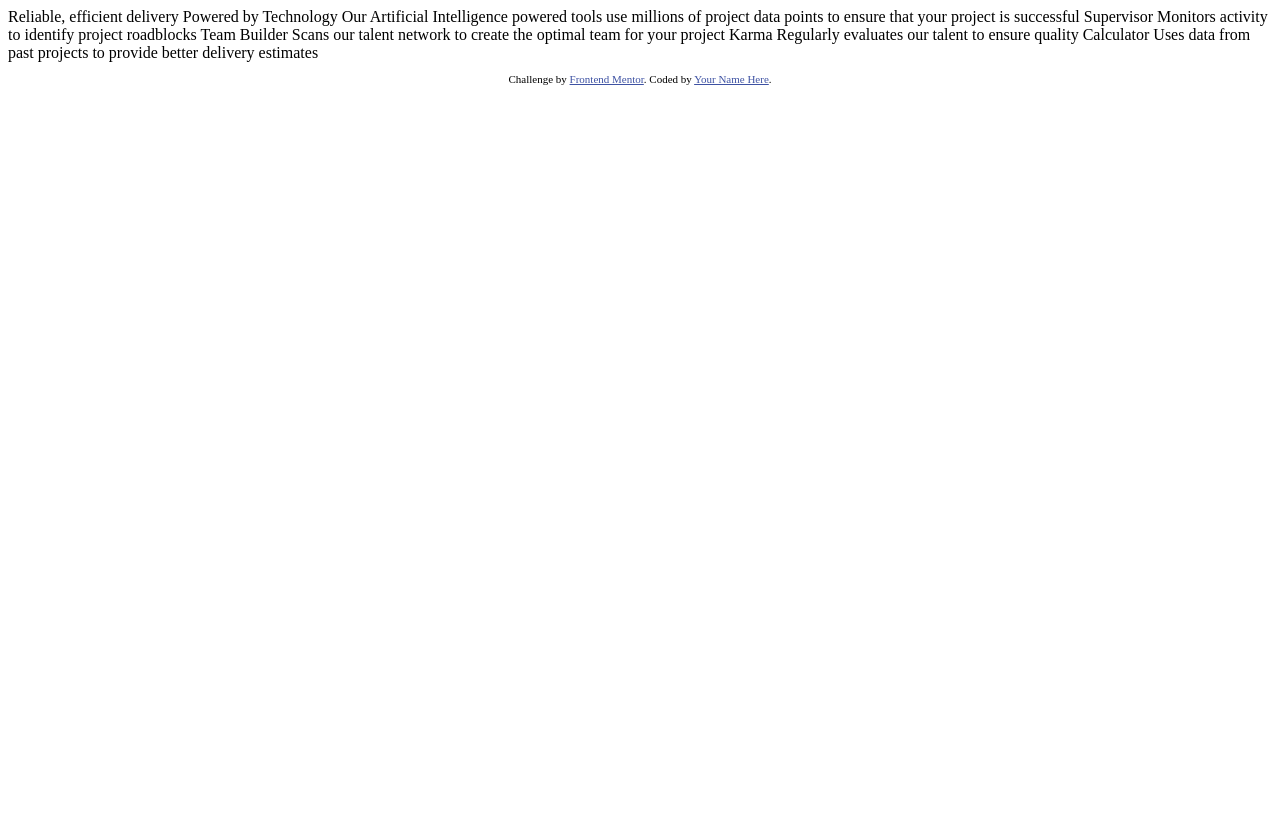
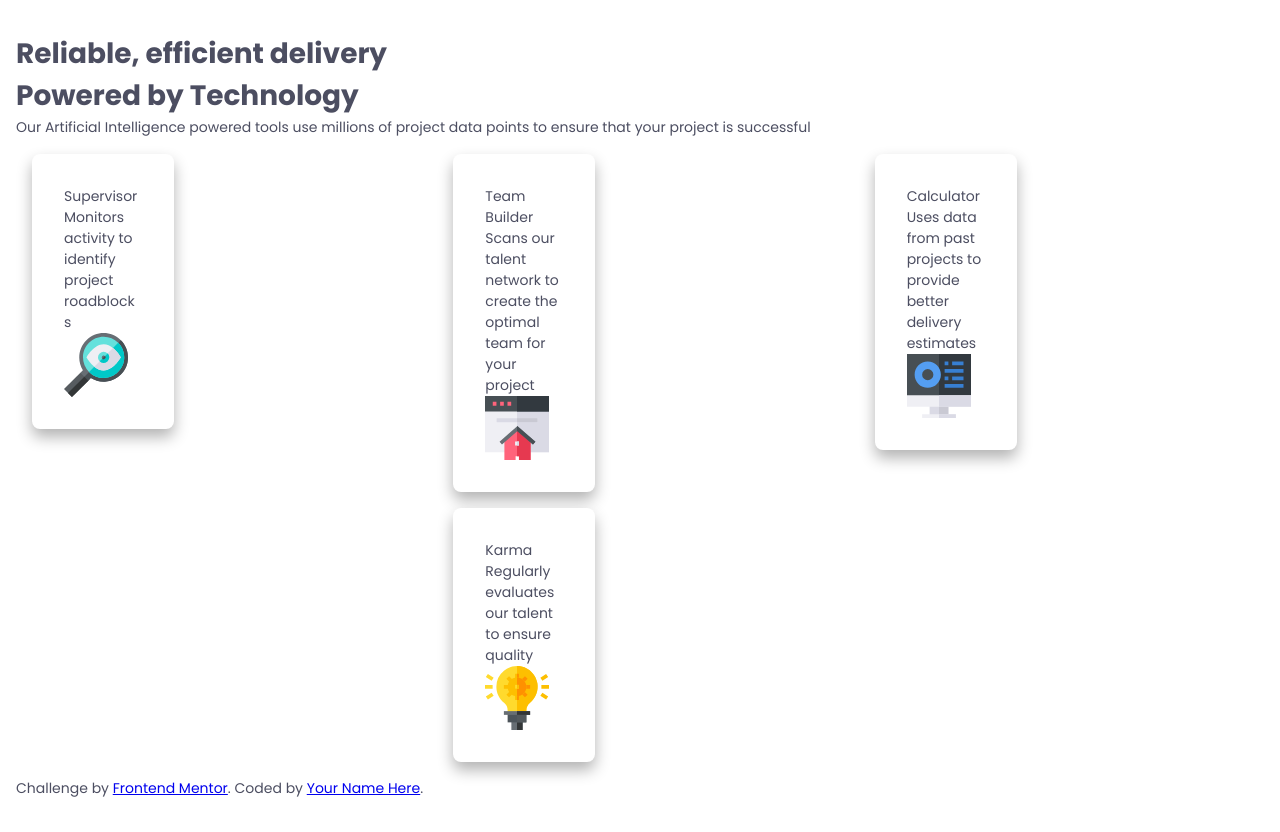
Before and after one commit to Glen998/four-card-feature-section-master, a plain HTML site: page index.html in a window 1280 px wide. Before the commit the page ends 800 px from the top, so only its background shows below. Drawn offline with Linux system fonts and the light colour scheme.

Commit message:
second-commit

```diff
--- a/index.html
+++ b/index.html
@@ -8,32 +8,48 @@
 
   <title>Frontend Mentor | Four card feature section</title>
 
-  <!-- Feel free to remove these styles or customise in your own stylesheet 👍 -->
-  <style>
-    .attribution { font-size: 11px; text-align: center; }
-    .attribution a { color: hsl(228, 45%, 44%); }
-  </style>
+  <!-- font and css styles -->
+  <link rel="preconnect" href="https://fonts.googleapis.com">
+  <link rel="preconnect" href="https://fonts.gstatic.com" crossorigin>
+  <link href="https://fonts.googleapis.com/css2?family=Poppins:ital,wght@0,100;0,200;0,300;0,400;0,500;0,600;0,700;0,800;0,900;1,100;1,200;1,300;1,400;1,500;1,600;1,700;1,800;1,900&display=swap" rel="stylesheet">
+  <link rel="stylesheet" href="style.css">
 </head>
 <body>
+  <h1>Reliable, efficient delivery <br> Powered by Technology</h1>
+  <p>Our Artificial Intelligence powered tools use millions of
+    project data points to ensure that your project is successful
+  </p>
 
-  Reliable, efficient delivery
-  Powered by Technology
+  <main class="container">
+    <section class="container__section-1">
+      <div class="container__card">
+        <p>Supervisor</p>
+        <p>Monitors activity to identify project roadblocks</p>
+        <img src="images/icon-supervisor.svg" alt="">
+      </div>
+    </section>
 
-  Our Artificial Intelligence powered tools use millions of project data points
-  to ensure that your project is successful
+    <section class="container__section-2">
+      <div class="container__card">
+        <p>Team Builder</p>
+        <p>Scans our talent network to create the optimal team for your project</p>
+        <img src="images/icon-team-builder.svg" alt="">
+      </div>
+      <div class="container__card">
+        <p>Karma</p>
+        <p>Regularly evaluates our talent to ensure quality</p>
+        <img src="images/icon-karma.svg" alt="">
+      </div>
+    </section>
 
-  Supervisor
-  Monitors activity to identify project roadblocks
-
-  Team Builder
-  Scans our talent network to create the optimal team for your project
-
-  Karma
-  Regularly evaluates our talent to ensure quality
-
-  Calculator
-  Uses data from past projects to provide better delivery estimates
-
+    <section class="container__section-3">
+      <div class="container__card">
+        <p>Calculator</p>
+        <p>Uses data from past projects to provide better delivery estimates</p>
+        <img src="images/icon-calculator.svg" alt="">
+      </div>
+    </section>
+  </main>
 
   <footer>
     <p class="attribution">
--- /dev/null
+++ b/style.css
@@ -0,0 +1,100 @@
+:root {
+/* Primary Colors */
+--color-primary-red: hsl(0, 78%, 62%);
+--color-primary-cyan: hsl(180, 62%, 55%);
+--color-primary-orange: hsl(34, 97%, 64%);
+--color-primary-blue: hsl(212, 86%, 64%);
+
+/* Neutral Colors */
+--color-gray-500: hsl(234, 12%, 34%);
+--color-gray-400: hsl(212, 6%, 44%);
+--color-white: hsl(0, 0%, 100%);
+
+/* Fonts */
+--font-base: "Poppins", sans-serif;
+
+/* 🌎 Font Weights */
+--font-weight-extra-light-200: 200;
+--font-weight-regular-400: 400;
+--font-weight-semi-bold-600: 600;
+}
+
+/* css reset */
+
+/* 1. Use a more-intuitive box-sizing model */
+*, *::before, *::after {
+box-sizing: border-box;
+}
+
+/* 2. Remove default margin */
+* {
+margin: 0;
+}
+
+/* 3. Enable keyword animations */
+@media (prefers-reduced-motion: no-preference) {
+html {
+    interpolate-size: allow-keywords;
+}
+}
+
+body {
+/* 4. Add accessible line-height */
+line-height: 1.5;
+/* 5. Improve text rendering */
+-webkit-font-smoothing: antialiased;
+}
+
+/* 6. Improve media defaults */
+img, picture, video, canvas, svg {
+display: block;
+max-width: 100%;
+}
+
+/* 7. Inherit fonts for form controls */
+input, button, textarea, select {
+font: inherit;
+}
+
+/* 8. Avoid text overflows */
+p, h1, h2, h3, h4, h5, h6 {
+overflow-wrap: break-word;
+}
+
+/* 9. Improve line wrapping */
+p {
+text-wrap: pretty;
+}
+h1, h2, h3, h4, h5, h6 {
+text-wrap: balance;
+}
+
+
+/* general styling */
+
+body {
+    font-family: var(--font-base);
+    font-weight: var(--font-weight-regular-400);
+    font-size: 0.875rem;
+    color: var(--color-gray-500);
+    background-color: var(--color-white);
+    display: grid;
+    place-content: center;
+    min-height: 100vh;
+    margin: 1rem;
+}
+
+.container {
+    display: grid;
+    grid-template-columns: repeat(3, 1fr);
+    gap: 1rem;
+}
+
+.container__card {
+    background-color: var(--color-white);
+    padding: 2rem;
+    box-shadow: 0px 8px 15px 0px rgba(0,0,0,0.30);
+    margin: 1rem;
+    width: 35%; height: auto;
+    border-radius: 8px;
+}
```
